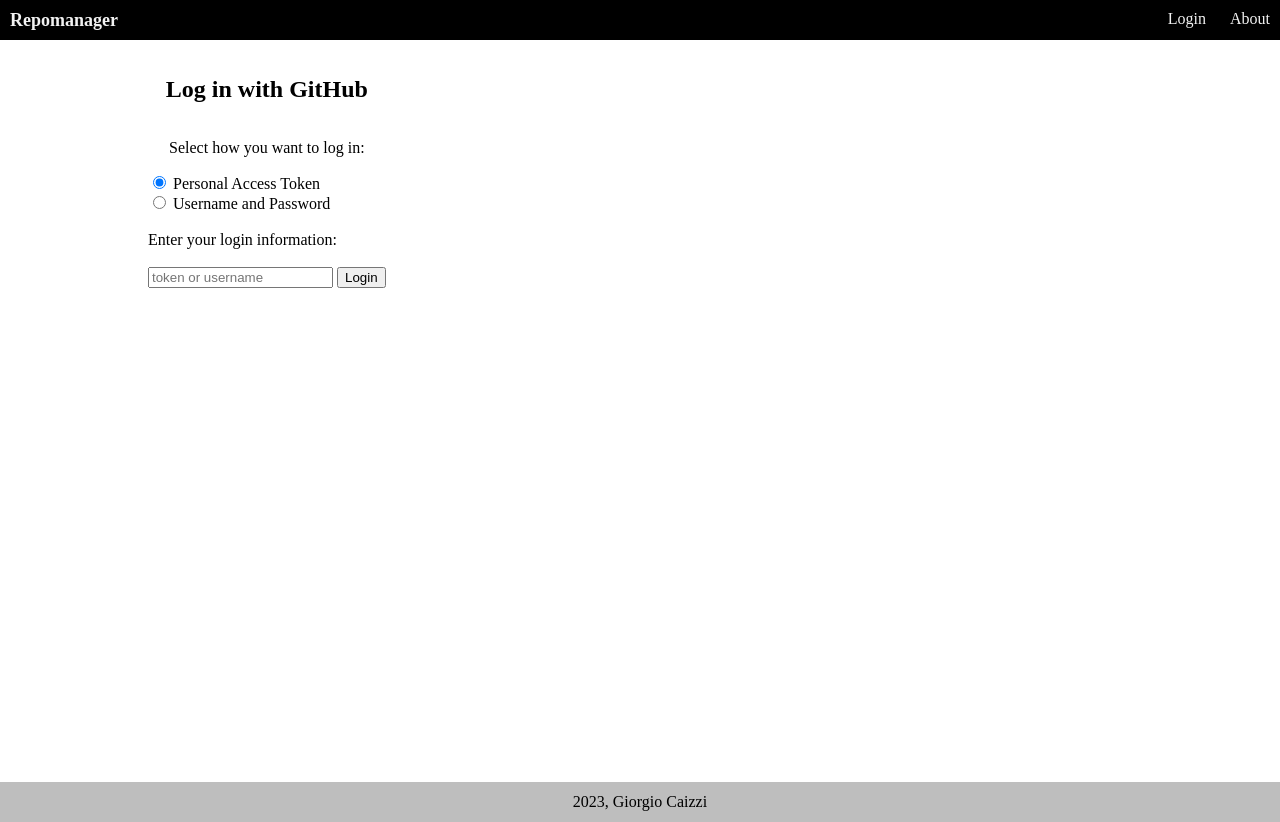
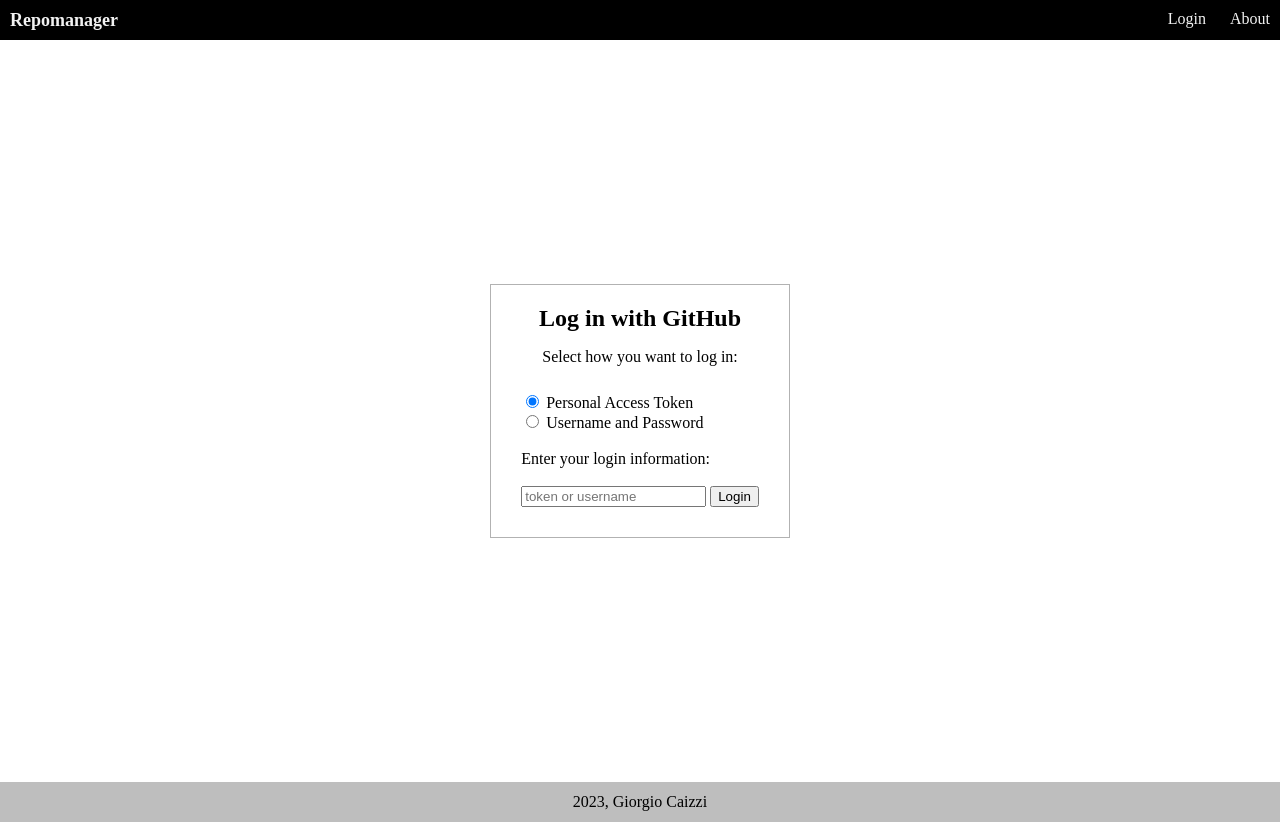
Before and after one commit to giocaizzi/repomanager, a Flask app: page /login/ in a window 1280 px wide. Run offline with Flask 3, Linux system fonts and the light colour scheme; parts of the project's set-up code (start-up, migrations or seed data) failed here and were passed over.

Commit message:
flexxing all the way

```diff
--- a/repomanager/static/styles.css
+++ b/repomanager/static/styles.css
@@ -57,6 +57,10 @@
   align-items: flex-start;
 }
 
+.main.centered {
+  align-items: center;
+}
+
 /* Style for the body element */
 body {
   margin: 0;
@@ -99,15 +103,23 @@ td.centered {
 
 .login {
   display: flex;
-  padding-left: 20px;
+  padding: 20px;
   justify-content: center;
   flex-direction: column;
   align-content: center;
   align-items: center;
   width: fit-content;
   margin: auto;
+  border: 1px solid #b2b2b2;
 }
 
+.login h2{
+  margin: 0px;
+}
+
+.login form{
+  padding: 10px;
+}
 
 .avatar{
   display: flex;
--- /dev/null
+++ b/repomanager/templates/base-centered.html
@@ -0,0 +1,10 @@
+{% extends 'base.html' %}
+{% block extra_css %}
+<style>
+/* overwrite default propriety */
+.main {
+  align-items: center;
+  justify-content: center;
+}
+</style>
+{% endblock %}
--- a/repomanager/templates/base.html
+++ b/repomanager/templates/base.html
@@ -1,13 +1,15 @@
 <!DOCTYPE html>
 <html lang="en">
+
 <head>
   <meta charset="UTF-8" />
   <meta name="viewport" content="width=device-width, initial-scale=1.0" />
+  <!-- title -->
   <title>{% block title %}Repomanager{% endblock %}</title>
-    <link
-      rel="stylesheet"
-      href="{{ url_for('static', filename='styles.css') }}"
-    />
+  <!-- import css -->
+  <link rel="stylesheet" href="{{ url_for('static', filename='styles.css') }}" />
+  <!-- additional css -->
+  {% block extra_css %}{% endblock %}
 </head>
 
 <body>
@@ -16,9 +18,7 @@
       <a class="home" href="/">Repomanager</a>
       {% if "login_type" in session and "login_input" in session %}
       <!-- User is logged in -->
-        <a href="{{url_for('repos',username='{{user.login}}')}}"
-          >Repositories</a
-        >
+      <a href="{{url_for('repos',username='{{user.login}}')}}">Repositories</a>
       {% endif %}
     </div>
     <div class="topnav_right">
@@ -38,4 +38,5 @@
     <p>2023, Giorgio Caizzi</p>
   </div>
 </body>
+
 </html>
--- a/repomanager/templates/login.html
+++ b/repomanager/templates/login.html
@@ -1,4 +1,4 @@
-{% extends 'base.html' %} {% block title %}Log in{% endblock %} {% block content
+{% extends 'base-centered.html' %} {% block title %}Log in{% endblock %} {% block content
 %}
 <section>
   <div class="login">
```
Lines whose indentation alone changed are shown as unchanged.
